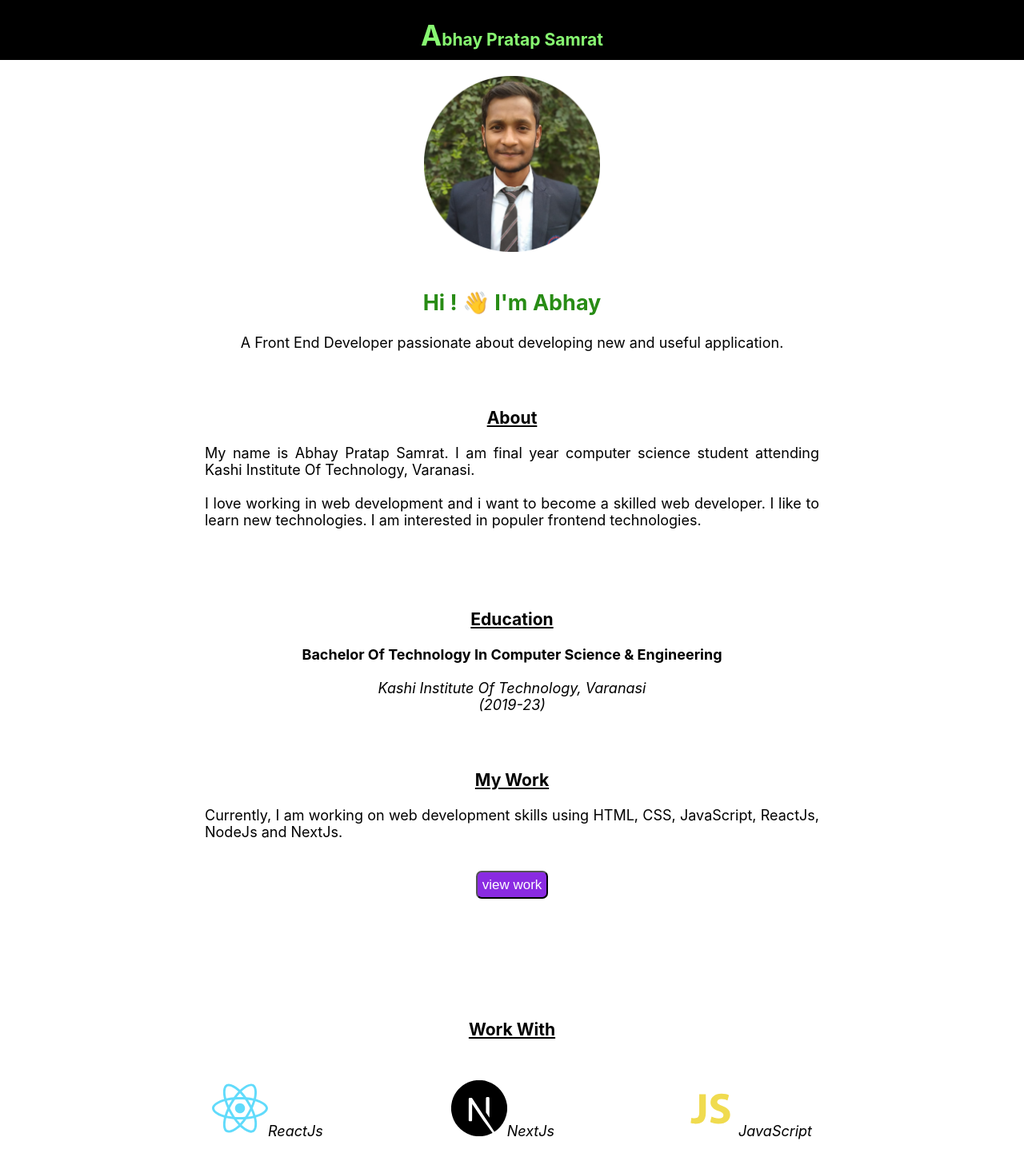
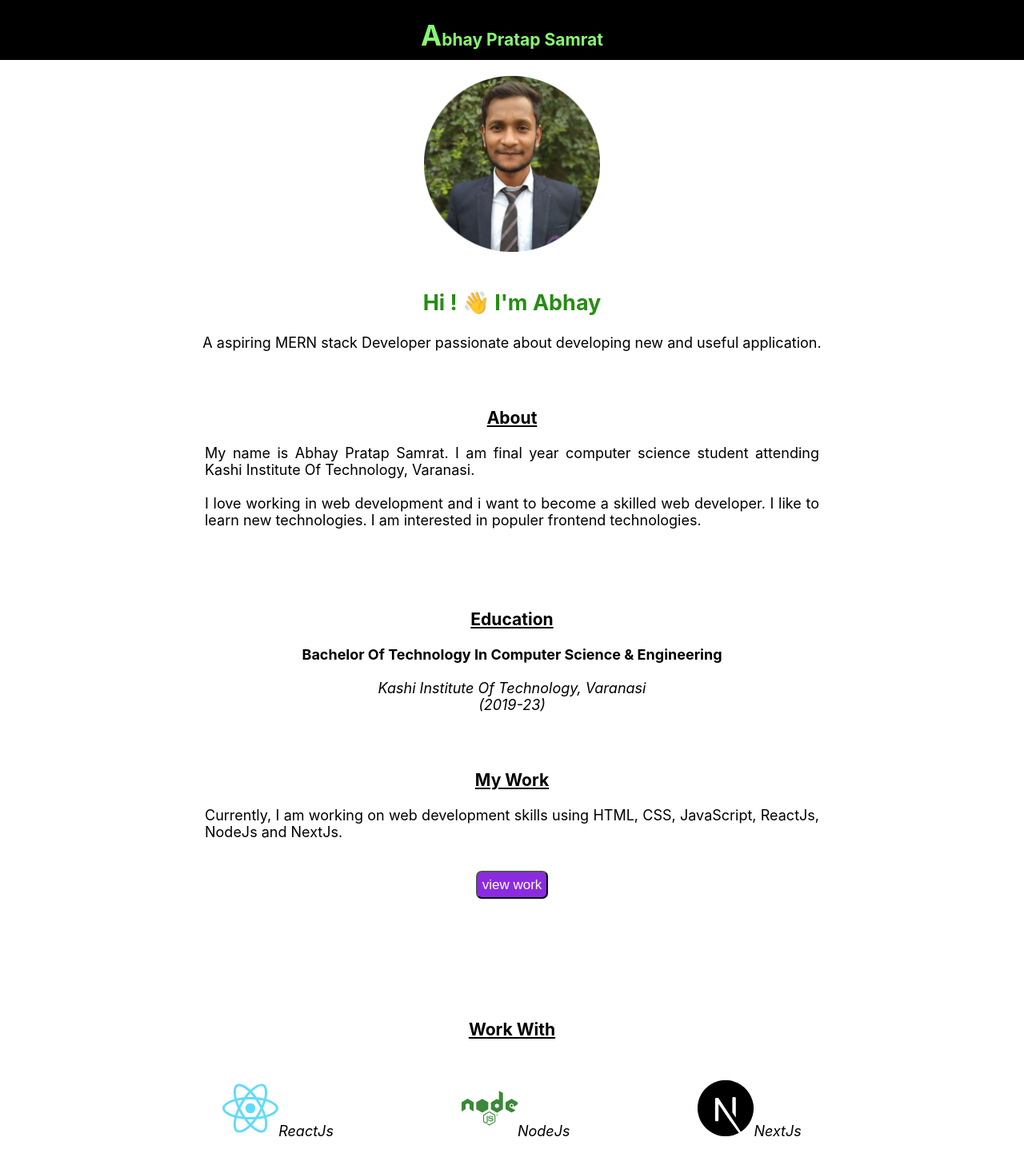
Before and after one commit to abhaypsamrat/Nextjs-Portfolio, a Next.js app: page / in a window 1280 px wide. Shown: the top 1467 px of the page at 80% size. Built offline with nearby package versions, Linux system fonts and the light colour scheme.

Commit message:
added new skill

```diff
--- a/component/Avatar.js
+++ b/component/Avatar.js
@@ -12,8 +12,8 @@ function Avatar() {
       </h2>
 
       <p>
-        A Front End Developer passionate about developing new and useful
-        application.
+        A aspiring MERN stack Developer passionate about developing new and
+        useful application.
       </p>
     </div>
   );
--- a/component/Skill.js
+++ b/component/Skill.js
@@ -7,15 +7,20 @@ import { DiCss3 } from "react-icons/di";
 import { FaPython } from "react-icons/fa";
 import { AiOutlineGithub } from "react-icons/ai";
 import { FaGitSquare } from "react-icons/fa";
+import { FaNode } from "react-icons/fa";
 
 function Skill() {
   return (
     <div className={styles.skill}>
       <h3>Work With</h3>
       <div className={styles.icon}>
-      <div className={styles.react}>
-          <FaReact className={styles.reactlogo}  />
+        <div className={styles.react}>
+          <FaReact className={styles.reactlogo} />
           <i>ReactJs</i>
+        </div>
+        <div className={styles.node}>
+          <FaNode className={styles.nodelogo} />
+          <i>NodeJs</i>
         </div>
 
         <div className={styles.next}>
--- a/styles/skill.module.css
+++ b/styles/skill.module.css
@@ -23,6 +23,7 @@
   text-align: center;
 }
 .react,
+.node,
 .next,
 .js,
 .html,
@@ -35,6 +36,7 @@
 }
 
 .reactlogo,
+.nodelogo,
 .nextlogo,
 .jslogo,
 .htmllogo,
@@ -46,6 +48,9 @@
 }
 .reactlogo {
   color: #61dbfb;
+}
+.nodelogo {
+  color: #3c873a;
 }
 .nextlogo {
   color: black;
@@ -71,6 +76,7 @@
 
 @media (max-width: 360px) {
   .reactlogo,
+  .nodelogo,
   .nextlogo,
   .jslogo,
   .htmllogo,
@@ -83,17 +89,17 @@
 }
 
 @media (max-width: 320px) {
-  .icon{
+  .icon {
     margin-left: 10%;
   }
 }
 @media (max-width: 280px) {
-  .icon{
+  .icon {
     margin-left: 5%;
   }
 }
 @media (max-width: 250px) {
-  .icon{
+  .icon {
     margin-left: 1%;
   }
 }
```
